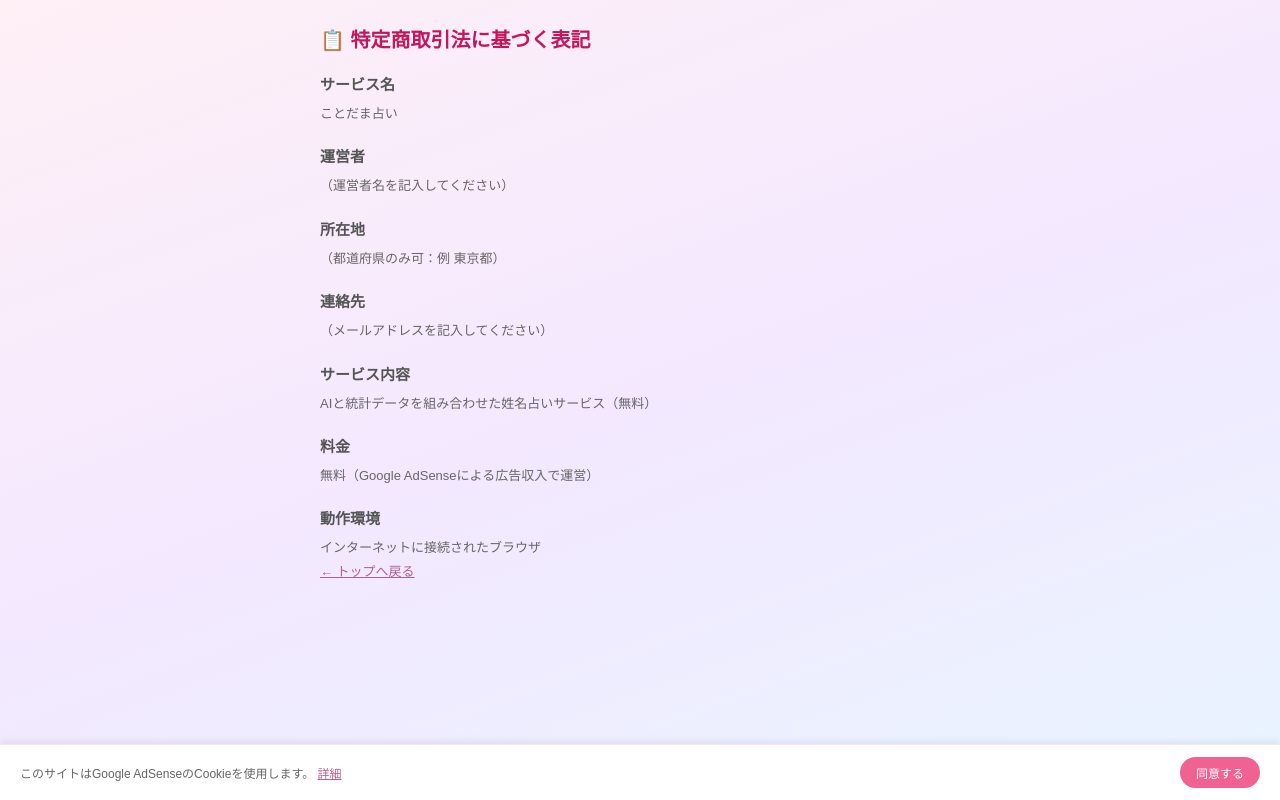
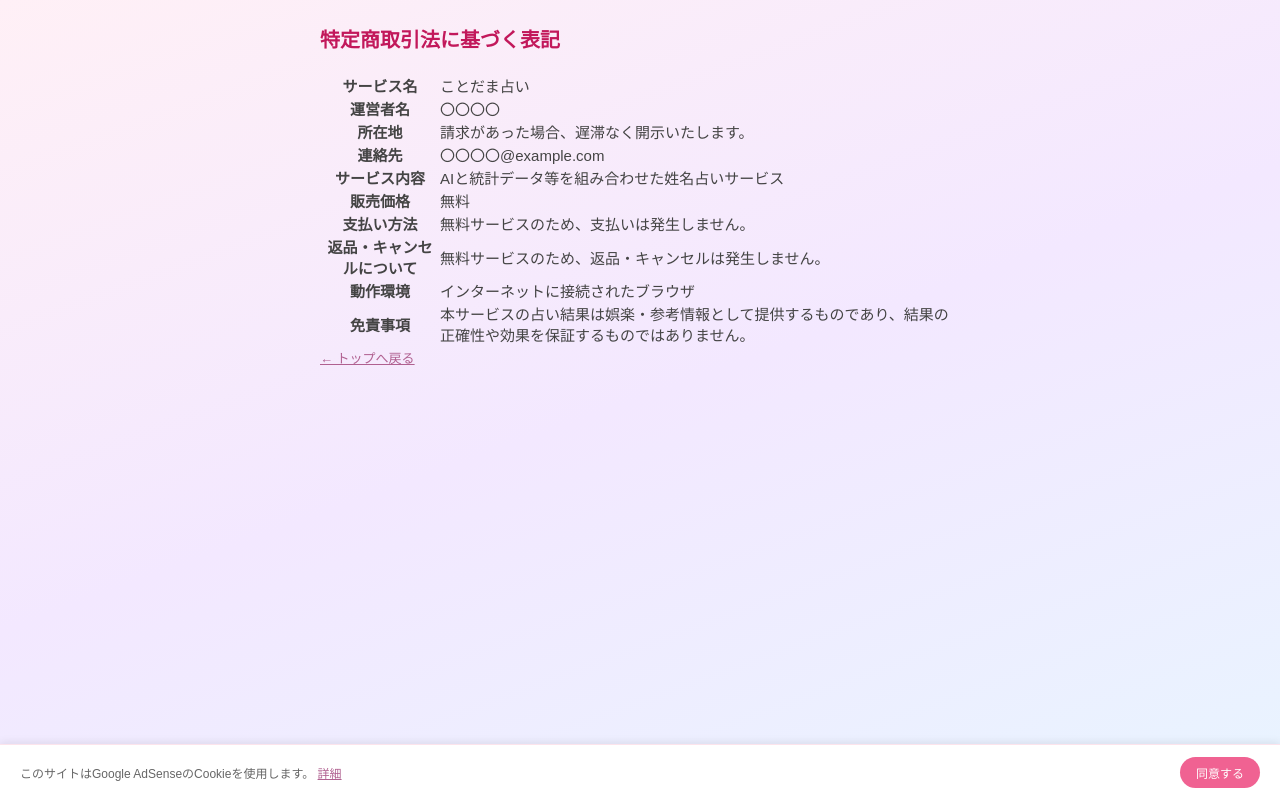
Before and after one commit to grant1493-svg/kotodama-fortune, a Flask app: page /tokushoho in a window 1280 px wide. Run offline with Flask 3, Linux system fonts and the light colour scheme.

Commit message:
Update tokushoho.html

```diff
--- a/kotodama/templates/tokushoho.html
+++ b/kotodama/templates/tokushoho.html
@@ -1,17 +1,56 @@
 {% extends "base.html" %}
-{% block title %}特定商取引法に基づく表記 — ことだま占い{% endblock %}
+
+{% block title %}特定商取引法に基づく表記 - ことだま占い{% endblock %}
+
 {% block content %}
 <div class="legal-container">
-  <h1>📋 特定商取引法に基づく表記</h1>
+  <h1>特定商取引法に基づく表記</h1>
 
-  <h2>サービス名</h2><p>ことだま占い</p>
-  <h2>運営者</h2><p>（運営者名を記入してください）</p>
-  <h2>所在地</h2><p>（都道府県のみ可：例 東京都）</p>
-  <h2>連絡先</h2><p>（メールアドレスを記入してください）</p>
-  <h2>サービス内容</h2><p>AIと統計データを組み合わせた姓名占いサービス（無料）</p>
-  <h2>料金</h2><p>無料（Google AdSenseによる広告収入で運営）</p>
-  <h2>動作環境</h2><p>インターネットに接続されたブラウザ</p>
+  <table class="legal-table">
+    <tr>
+      <th>サービス名</th>
+      <td>ことだま占い</td>
+    </tr>
+    <tr>
+      <th>運営者名</th>
+      <td>〇〇〇〇</td>
+    </tr>
+    <tr>
+      <th>所在地</th>
+      <td>請求があった場合、遅滞なく開示いたします。</td>
+    </tr>
+    <tr>
+      <th>連絡先</th>
+      <td>〇〇〇〇@example.com</td>
+    </tr>
+    <tr>
+      <th>サービス内容</th>
+      <td>AIと統計データ等を組み合わせた姓名占いサービス</td>
+    </tr>
+    <tr>
+      <th>販売価格</th>
+      <td>無料</td>
+    </tr>
+    <tr>
+      <th>支払い方法</th>
+      <td>無料サービスのため、支払いは発生しません。</td>
+    </tr>
+    <tr>
+      <th>返品・キャンセルについて</th>
+      <td>無料サービスのため、返品・キャンセルは発生しません。</td>
+    </tr>
+    <tr>
+      <th>動作環境</th>
+      <td>インターネットに接続されたブラウザ</td>
+    </tr>
+    <tr>
+      <th>免責事項</th>
+      <td>本サービスの占い結果は娯楽・参考情報として提供するものであり、結果の正確性や効果を保証するものではありません。</td>
+    </tr>
+  </table>
 
-  <p><a href="{{ url_for('index') }}" style="color:#b06090">← トップへ戻る</a></p>
+  <p>
+    <a href="{{ url_for('index') }}" style="color:#b06090;">← トップへ戻る</a>
+  </p>
 </div>
 {% endblock %}
```
